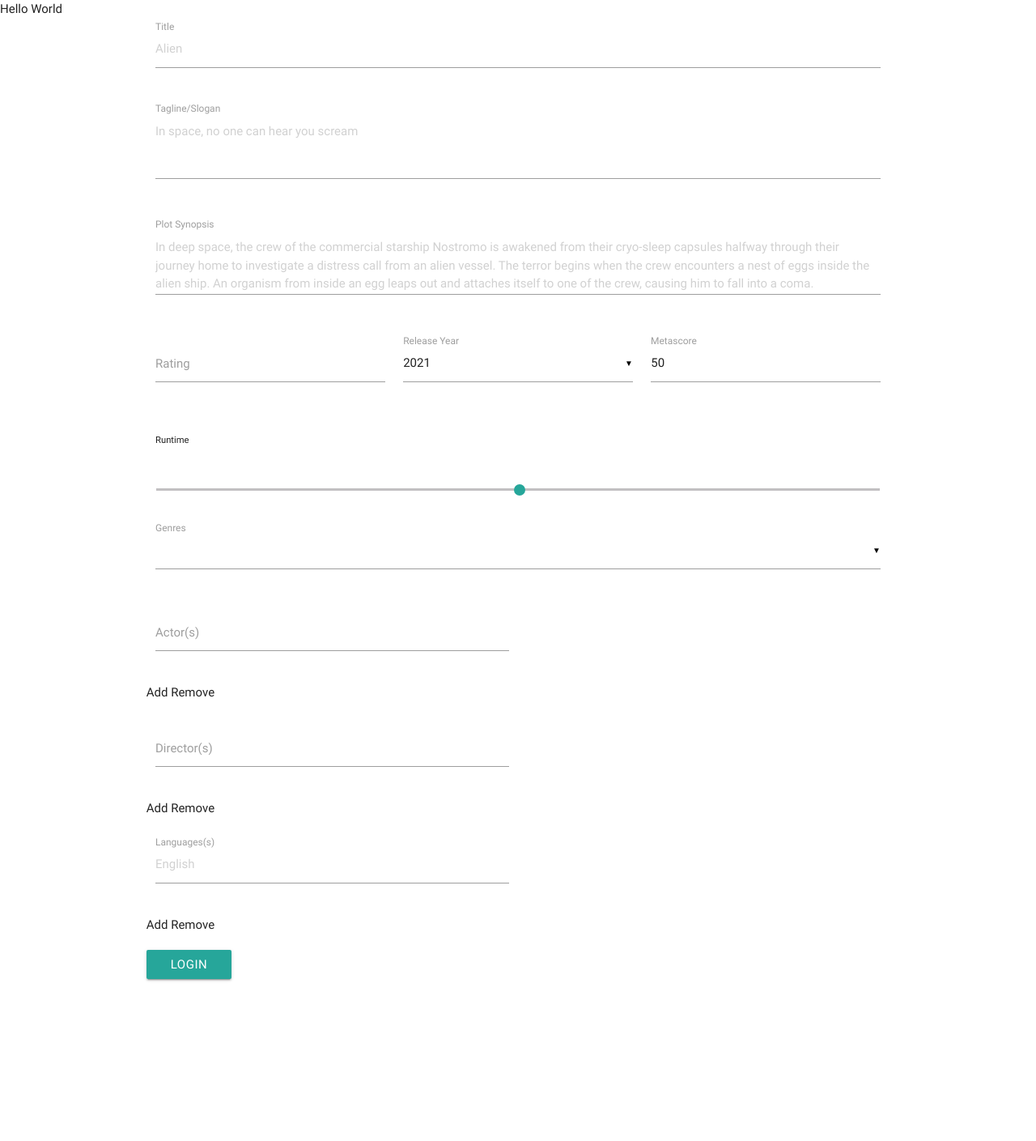
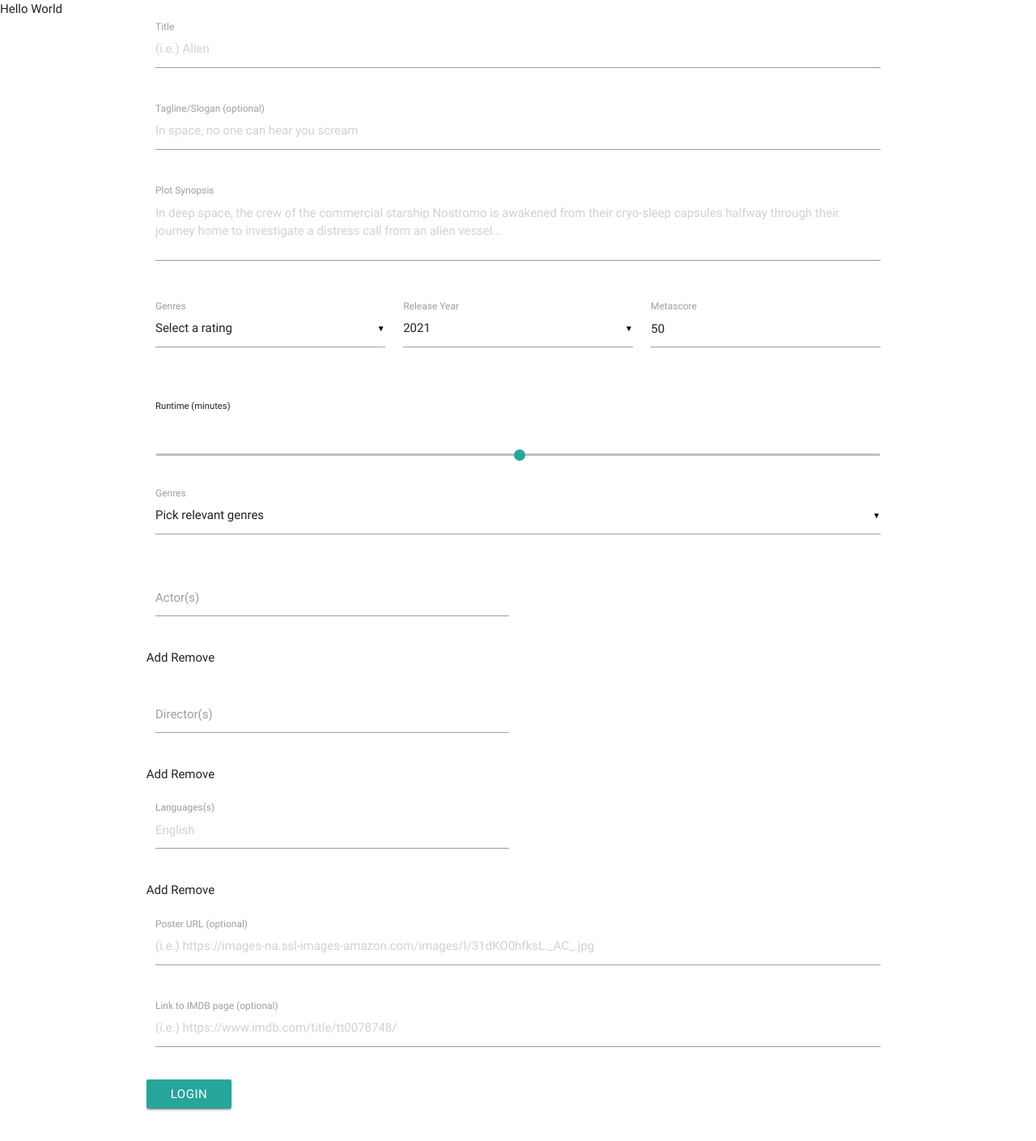
Before and after one commit to Code-Institute-Submissions/SpookySpool, a Flask app: page /user_submit in a window 1280 px wide. Shown: the whole page at 81% size. Before the commit the page ends 1212 px from the top, so only its background shows below. Run offline with Flask 2, Linux system fonts and the light colour scheme; data that the repository does not hold is empty; some libraries are stand-ins or nearby versions.

Commit message:
imdb link and image file added to user submit form, genres and ratings select options updated to have disabled <pick and option> text

```diff
--- a/app.py
+++ b/app.py
@@ -30,15 +30,7 @@ def index():
         else:
             continue
 
-
-    deleted = movies.delete_many({"rating": "Approved"})
-
-    print(deleted.deleted_count)
-
-    movies_approved = movies.find({"rating": "Approved"})
-    approved_count = movies_approved.count()
-
-    return str(ratings) + str(approved_count)
+    return str(ratings)
 
 
 @app.route("/login")
--- a/templates/movie_form.html
+++ b/templates/movie_form.html
@@ -1,35 +1,40 @@
 {% extends "base.html" %}
 {% block content %}
-<!--
-img_url "https://m.media-amazon.com/images/M/MV5BMTU2ODI3ODEyOV5BMl5BanBnXkFtZT..."
-imdb_url "https://www.imdb.com/title/tt2199571/" -->
 <div class="row">
 		<form id="movie_form" action="{{url_for('attempt_login')}}" method="POST" class="col s12">
 			<div class="row">
 				<div class="input-field col s12">
-					<input id="movie_title" placeholder="Alien" name="title" type="text" class="validate" required>
+					<input id="movie_title" placeholder="(i.e.) Alien" name="title" type="text" class="validate" required>
 					<label for="movie_title">Title</label>
 				</div>
 			</div>
             <div class="row">
 				<div class="input-field col s12">
-					<textarea id="tagline" name="tagline" placeholder="In space, no one can hear you scream" class="materialize-textarea"></textarea>
-                    <label for="tagline">Tagline/Slogan</label>
+					<input id="tagline" name="tagline" placeholder="In space, no one can hear you scream" type="text" class="validate">
+                    <label for="tagline">Tagline/Slogan (optional)</label>
 				</div>
 			</div>
             <div class="row">
 				<div class="input-field col s12">
-					<textarea id="movie_description" name="description" placeholder="In deep space, the crew of the commercial starship Nostromo is awakened from their cryo-sleep capsules halfway through their journey home to investigate a distress call from an alien vessel. The terror begins when the crew encounters a nest of eggs inside the alien ship. An organism from inside an egg leaps out and attaches itself to one of the crew, causing him to fall into a coma." class="materialize-textarea"></textarea>
+					<textarea id="movie_description" name="description" placeholder="In deep space, the crew of the commercial starship Nostromo is awakened from their cryo-sleep capsules halfway through their journey home to investigate a distress call from an alien vessel..." class="materialize-textarea" required></textarea>
                     <label for="movie_description">Plot Synopsis</label>
 				</div>
 			</div>
             <div class="row">
 				<div class="input-field col s4">
-					<input id="movie_rating" name="rating" type="text" class="validate" required>
-					<label for="movie_rating">Rating</label>
+					<select id="movie_rating" name="rating" required class="validate">
+                        <option value="" selected disabled>Select a rating</option>
+                        <option value="G">G (Genrel Audience)</option>
+                        <option value="PG">PG (Partenal Guidence)</option>
+                        <option value="PG-13">G (Paternal guidence for under 13 year olds)</option>
+                        <option value="R">R (Paternal guidence for under 17 year olds)</option>
+                        <option value="NC-17">NC-17 (Viewers must be over 17)</option>
+                        <option value="Unrated">Unrated (No rating provided for this movie))</option>
+					</select>
+                    <label for="movie_rating">Genres</label>
 				</div>
 				<div class="input-field col s4">
-					<select id="movie_year" name="year">
+					<select id="movie_year" name="year" required>
 				      {% for year in range(2021, 1909, -1) %}
                         <option value="{{year}}">{{year}}</option>
                       {% endfor %}
@@ -42,14 +47,15 @@ imdb_url "https://www.imdb.com/title/tt2199571/" -->
 				</div>
 			</div>
             <div class="row">
-                <h2 class="heading col s12 sml">Runtime</h2>
+                <h2 class="heading col s12 sml">Runtime (minutes)</h2>
 				<div class="input-field col s12">
-					<input type="range" id="runtime" name="runtime" min="1" max="250">
+					<input type="range" id="runtime" name="runtime" min="1" max="250" required>
 				</div>
 			</div>
 			<div class="row">
 				<div class="input-field col s12">
-					<select id="movie_genres" name="genre" multiple>
+					<select id="movie_genres" name="genre" multiple required>
+                        <option value="" disabled selected>Pick relevant genres</option>
 				      {% for genre in genres %}
                         <option value="{{genre._id}}">{{genre.genre_name}}</option>
                       {% endfor %}
@@ -93,6 +99,18 @@ imdb_url "https://www.imdb.com/title/tt2199571/" -->
                 <span id="language_add" >Add</span>
                 <span id="language_remove" >Remove</span>
 			</div>
+            <div class="row">
+				<div class="input-field col s12">
+					<input id="movie_img_url" placeholder="(i.e.) https://images-na.ssl-images-amazon.com/images/I/31dKO0hfksL._AC_.jpg" name="img_url" type="text" class="validate">
+					<label for="movie_img_url">Poster URL (optional)</label>
+				</div>
+			</div>
+            <div class="row">
+				<div class="input-field col s12">
+					<input id="movie_imdb_url" placeholder="(i.e.) https://www.imdb.com/title/tt0078748/" name="imdb_url" type="text" class="validate">
+					<label for="movie_imdb_url">Link to IMDB page (optional)</label>
+				</div>
+			</div>
 			<div class="row">
 				<button class="btn waves-effect waves-light" form="login_form" type="submit">Login
 	        </button>
```
